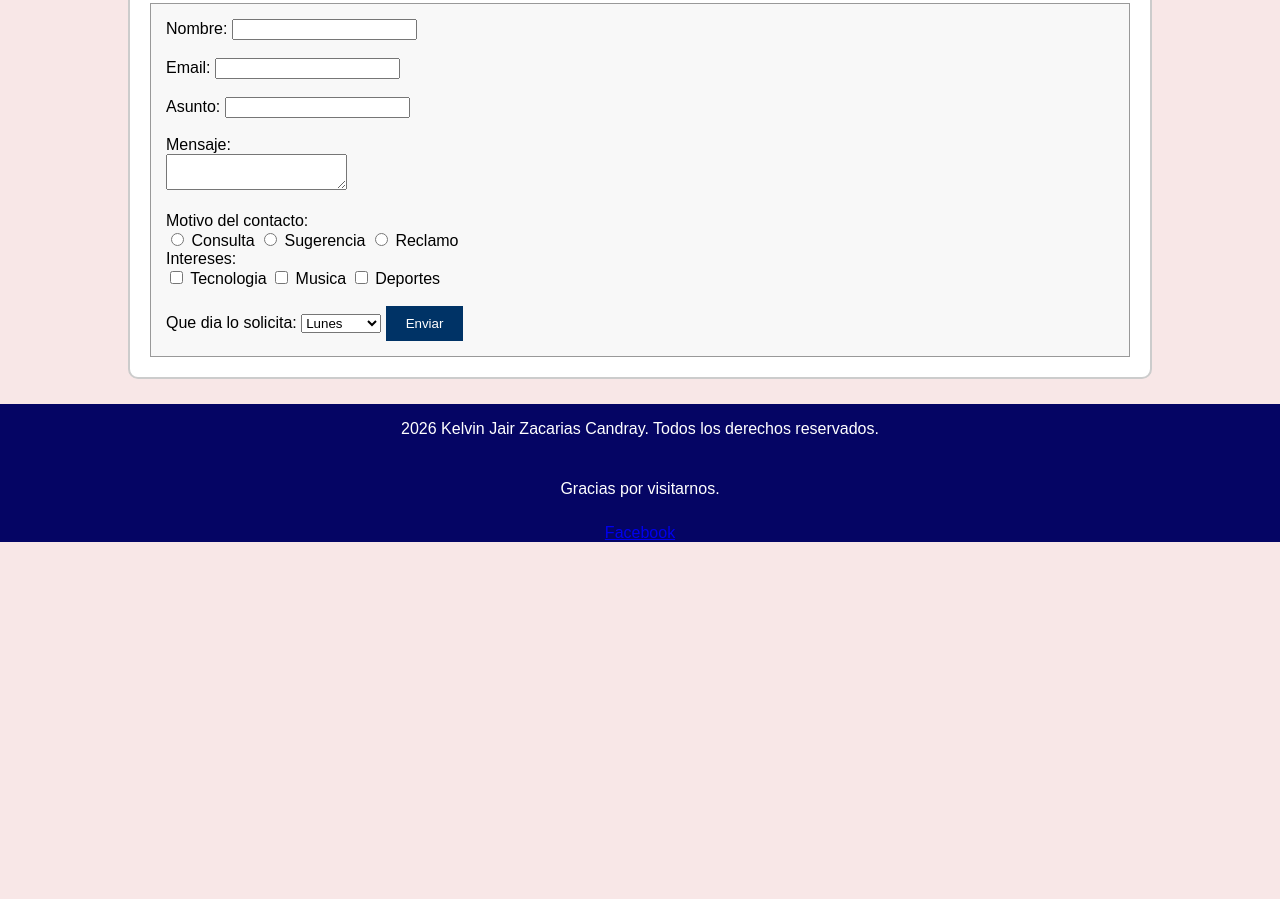
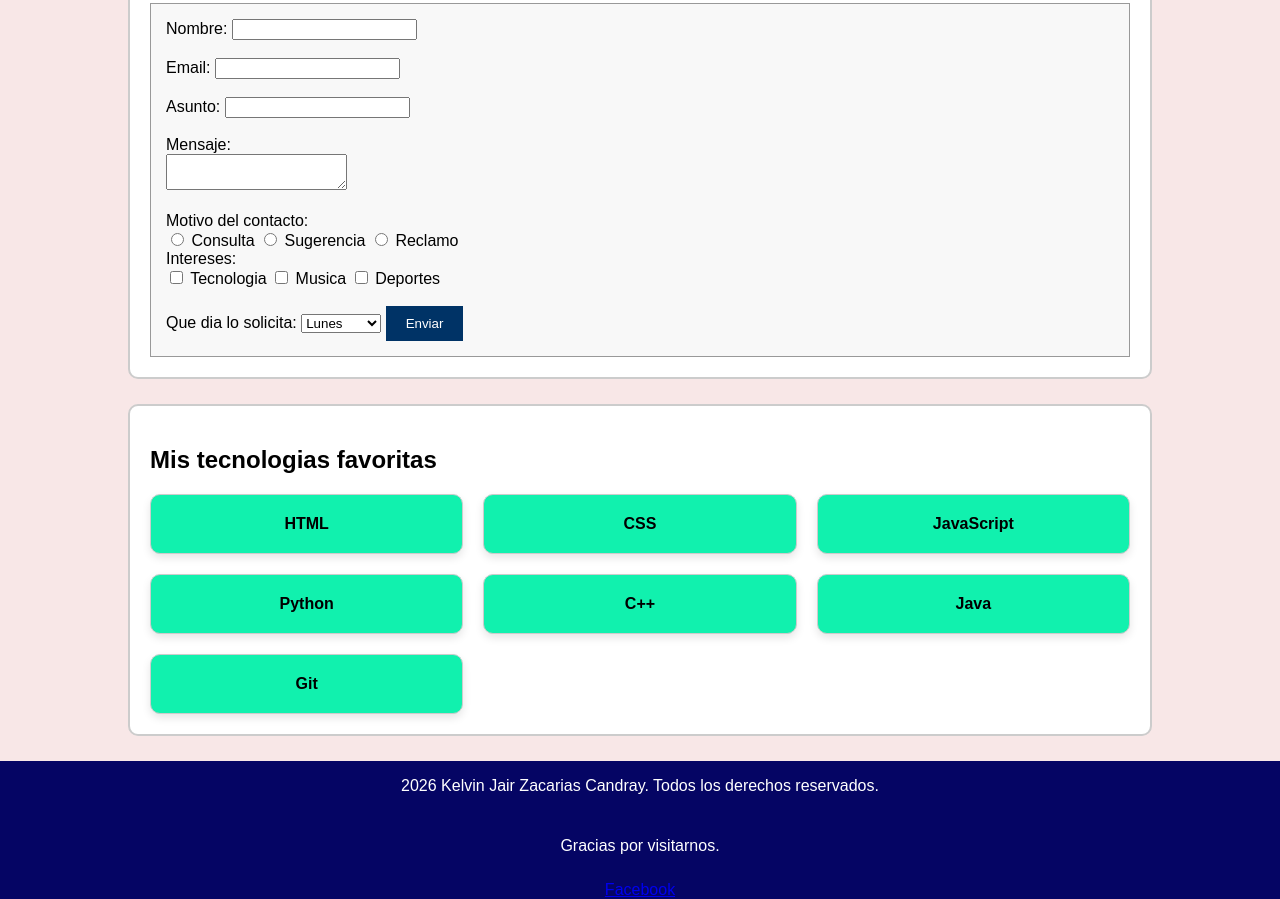
Before and after one commit to MarieMMasters/Curso-de-HTML, a plain HTML site: page Curso-HTML/Proyecto/index.html in a window 1280 px wide. Shown: the part 2648-3547 px from the top of the page. Before the commit the page ends 3190 px from the top, so only its background shows below. Drawn offline with Linux system fonts and the light colour scheme.

Commit message:
Mis últimos avances del curso de HTML

```diff
--- a/Curso-HTML/Proyecto/index.html
+++ b/Curso-HTML/Proyecto/index.html
@@ -156,6 +156,18 @@
                     <input type="submit" class="boton" value="Enviar">
                 </form>
             </section>
+            <section>
+                <h2>Mis tecnologias favoritas</h2>
+                <div class="Galeria">
+                    <div class="card">HTML </div>
+                    <div class="card">CSS</div>
+                    <div class="card">JavaScript</div>
+                    <div class="card">Python</div>
+                    <div class="card">C++</div>
+                    <div class="card">Java</div>
+                    <div class="card">Git</div>
+                </div>
+            </section>
         </main>
         <footer>
             <p>2026 Kelvin Jair Zacarias Candray. Todos los derechos reservados.</p>
--- a/Curso-HTML/Proyecto/style.css
+++ b/Curso-HTML/Proyecto/style.css
@@ -8,7 +8,28 @@ body{
     margin: 0;
 }
 
+.Galeria{
+    display:grid;
+    grid-template-columns: repeat(3,1fr);
+    gap: 20px;
+}
 
+.card{
+    background-color: rgb(17, 241, 174);
+    border: 1px solid #ccc;
+    border-radius: 10px;
+    padding: 20px;
+    text-align: center;
+    font-weight: bold;
+    box-shadow: 0 4px 8px rgba(0, 0, 0, 0.1);
+}
+
+.card:hover{
+    background-color: rgb(3, 3, 190);
+    color: white;
+    transform: scale(1.05);
+    transition: transform 0.3s ease, background-color 0.3s ease, color 0.3s ease;
+}
 
 header{
     background-color: rgb(5, 5, 100);
```
